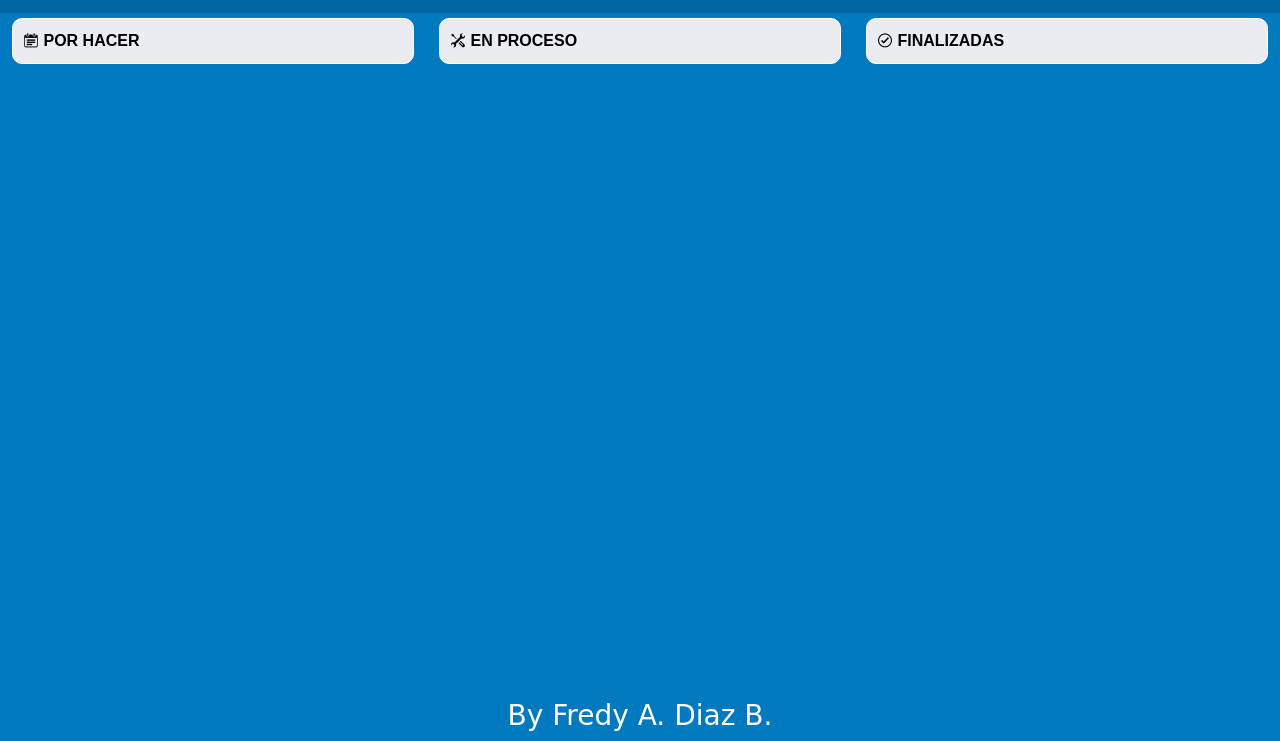
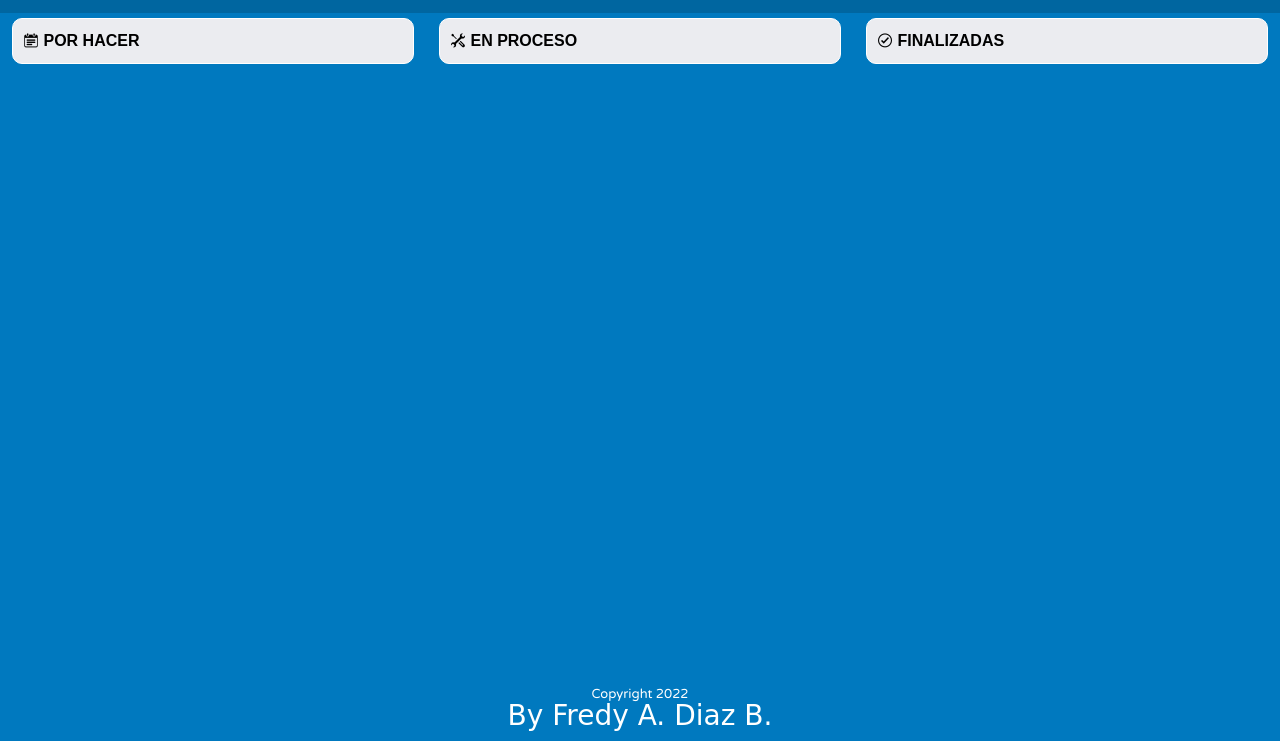
Before and after one commit to fredycoding/Listado_de_tareas_Firebase_Javascript, a plain HTML site: page index.html in a window 1280 px wide. Shown: the part 59-800 px from the top of the page. Drawn offline with nearby package versions, Linux system fonts and the light colour scheme; some packages are replaced by stand-ins of ours; no server answers; a script that the page names is missing; a web font is replaced by a local one.

Commit message:
ingresando copyrigth

```diff
--- a/assets/css/styles.css
+++ b/assets/css/styles.css
@@ -111,3 +111,15 @@ background: #0079bf;
   text-align: center;
 
 }
+
+.copyright {
+  font-family: 'Varela Round', sans-serif;
+  font-size: small;
+  color: #ffffff;
+  position: fixed;
+  left: 0;
+  bottom: 30;
+  width: 100%;
+  text-align: center;
+
+}
--- a/index.html
+++ b/index.html
@@ -134,6 +134,7 @@
   </div>
   <!-- Fin Modal -->
 <h3 class="firma">By Fredy A. Diaz B.</h3>
+<h4 class="copyright">Copyright 2022</h4>
 
     <script>
         // Your web app's Firebase configuration
```
